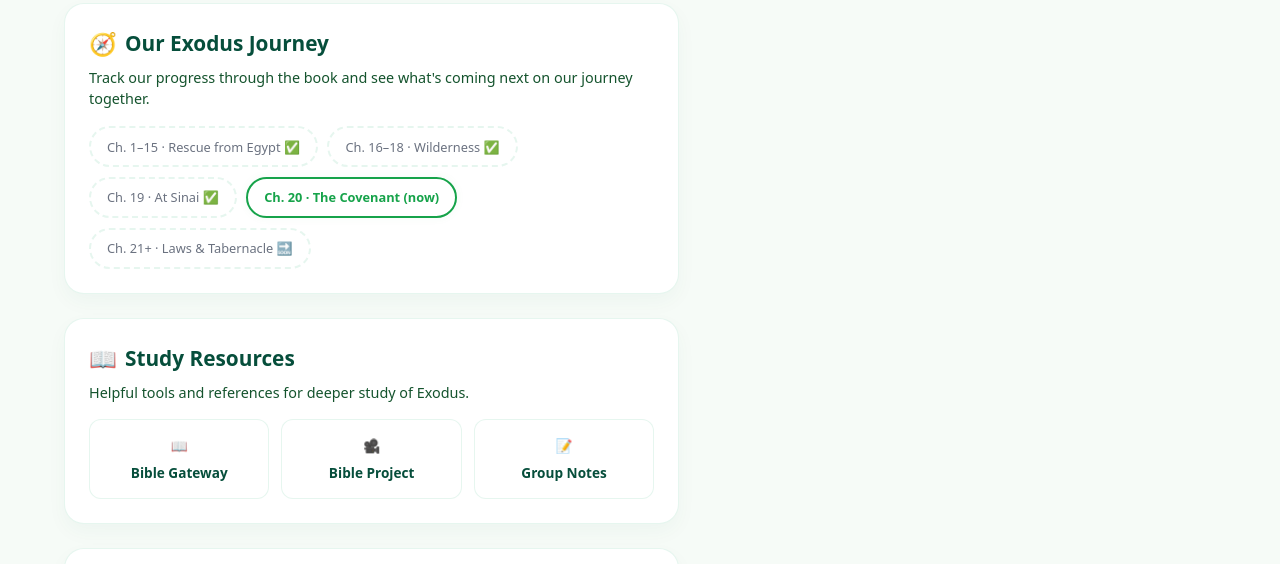
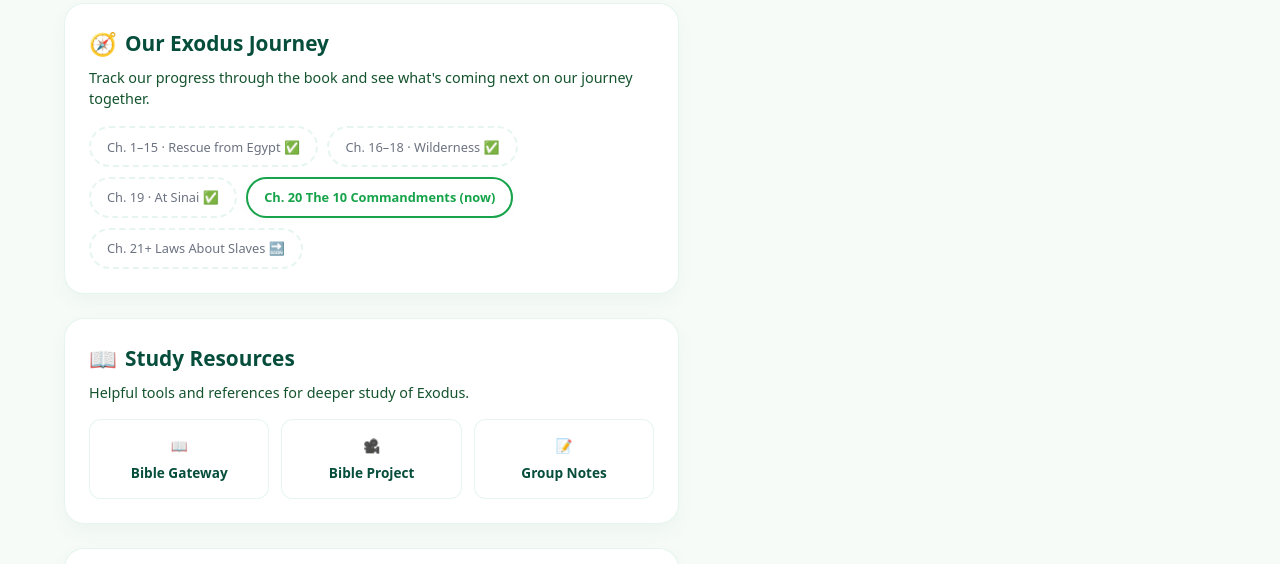
Before and after one commit to sallymkabole/bible_study, a plain HTML site: page index.html in a window 1280 px wide. Shown: the part 1918-2482 px from the top of the page. Drawn offline with Linux system fonts and the light colour scheme.

Commit message:
today's update

```diff
--- a/index.html
+++ b/index.html
@@ -451,8 +451,8 @@ footer { margin-top:3rem; padding-top:2rem; border-top:1px solid var(--border-so
             <span class="journey-step">Ch. 1–15 · Rescue from Egypt ✅</span>
             <span class="journey-step">Ch. 16–18 · Wilderness ✅</span>
             <span class="journey-step">Ch. 19 · At Sinai ✅</span>
-            <span class="journey-step current">Ch. 20 · The Covenant (now)</span>
-            <span class="journey-step">Ch. 21+ · Laws & Tabernacle 🔜</span>
+            <span class="journey-step current">Ch. 20 The 10 Commandments (now)</span>
+            <span class="journey-step">Ch. 21+ Laws About Slaves 🔜</span>
           </div>
         </article>
 
```
